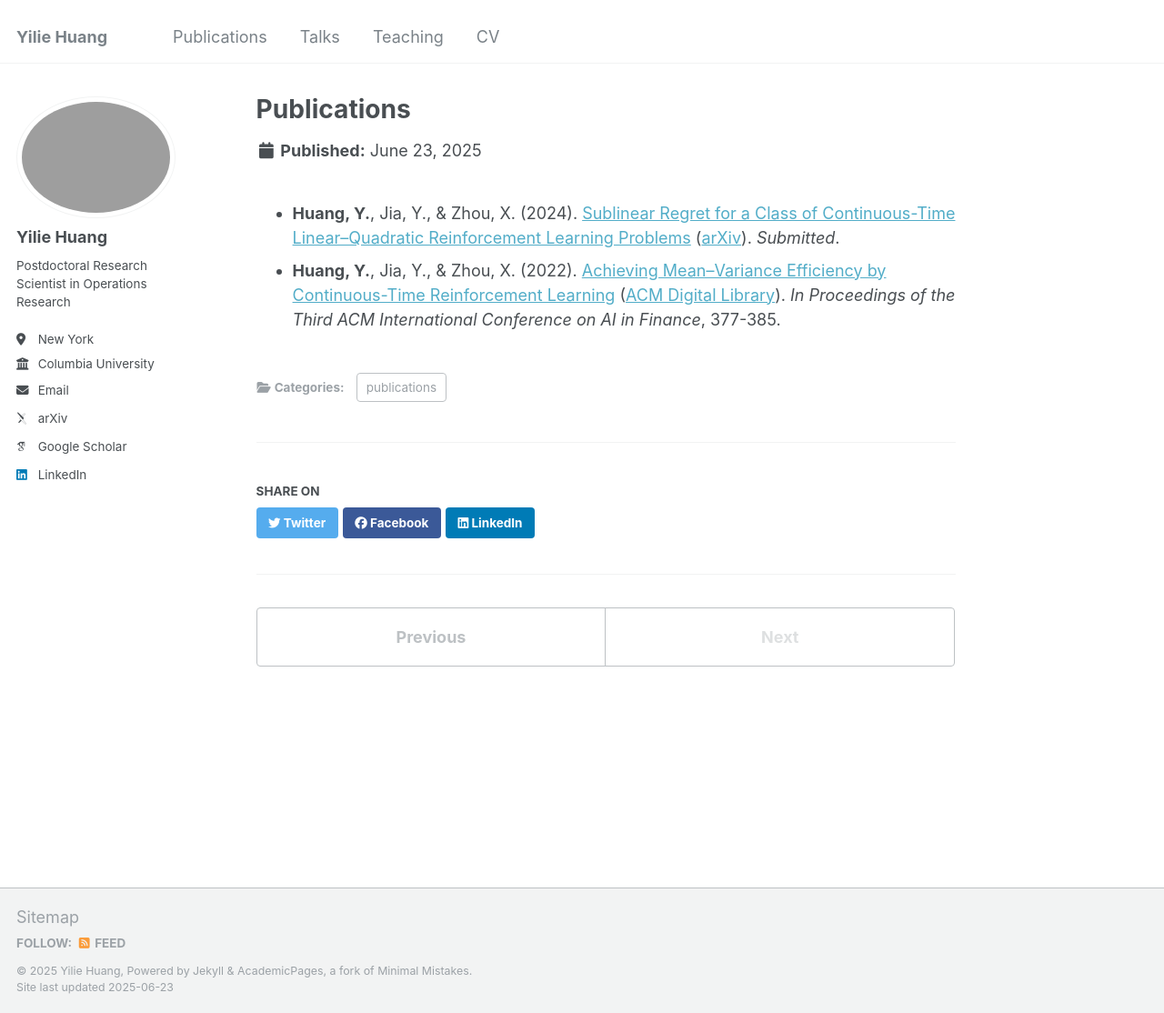
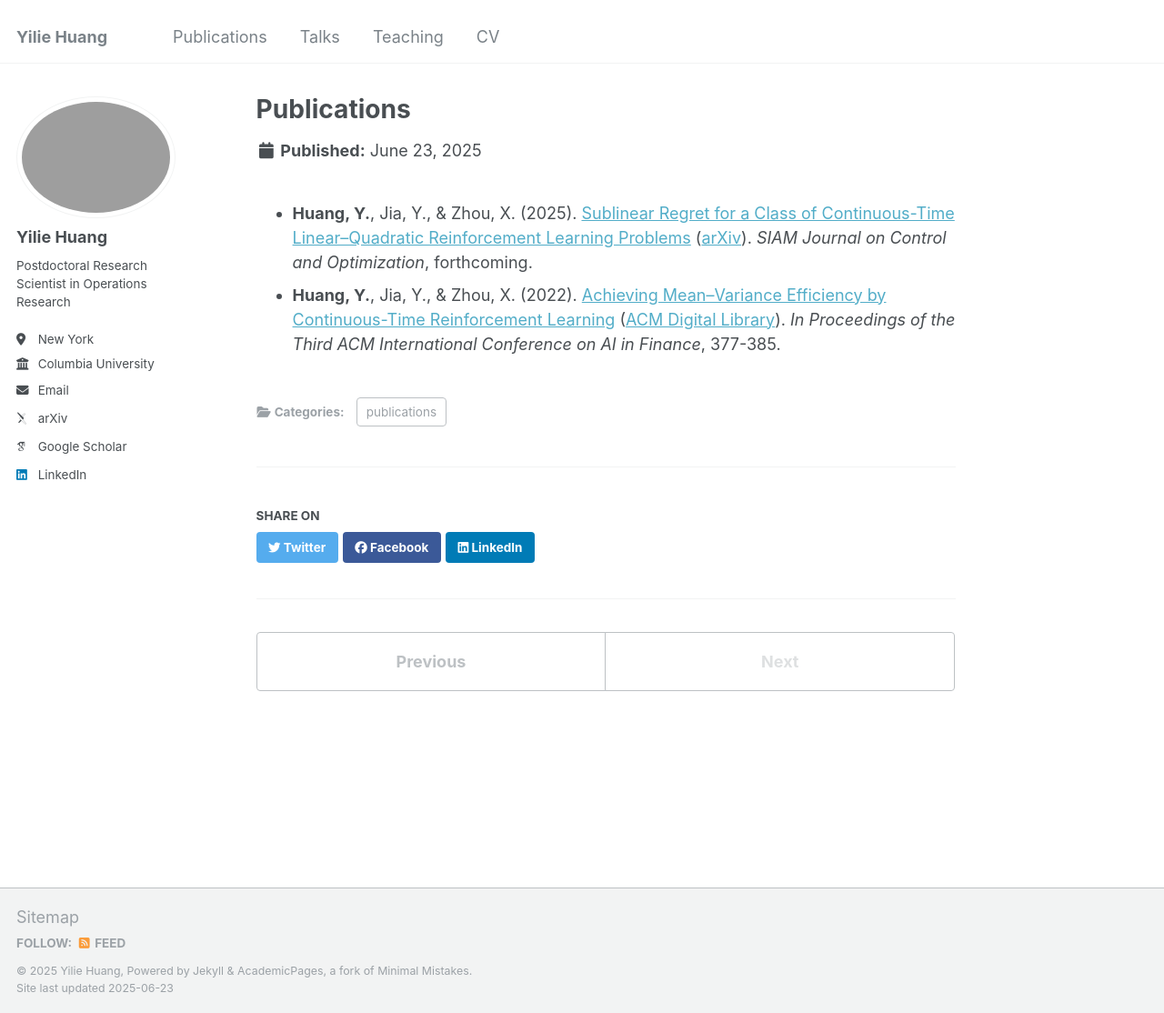
Before and after one commit to yiliehuang/yiliehuang.github.io, a Jekyll site: the page built from _publications/publications.md, in a window 1280 px wide and 1114 px high. Shown: the whole window at 91% size. Built offline with Jekyll 4.4.1, drawn with Linux system fonts in a browser that asks for light colours; some web fonts are replaced.

Commit message:
Update publications.md

```diff
--- a/_publications/publications.md
+++ b/_publications/publications.md
@@ -5,9 +5,10 @@ permalink: publication/publications
 ---
 
 <ul>
-  <li><strong>Huang, Y.</strong>, Jia, Y., & Zhou, X. (2024).
+  <li><strong>Huang, Y.</strong>, Jia, Y., & Zhou, X. (2025).
       <a href="/files/LQ_ArXiv.pdf">Sublinear Regret for a Class of Continuous-Time Linear–Quadratic Reinforcement Learning Problems</a>
-      (<a href="https://arxiv.org/abs/2407.17226">arXiv</a>). <em>Submitted</em>.
+      (<a href="https://arxiv.org/abs/2407.17226">arXiv</a>).
+      <em>SIAM Journal on Control and Optimization</em>, forthcoming.
   </li>
 
   <li><strong>Huang, Y.</strong>, Jia, Y., & Zhou, X. (2022).
```
